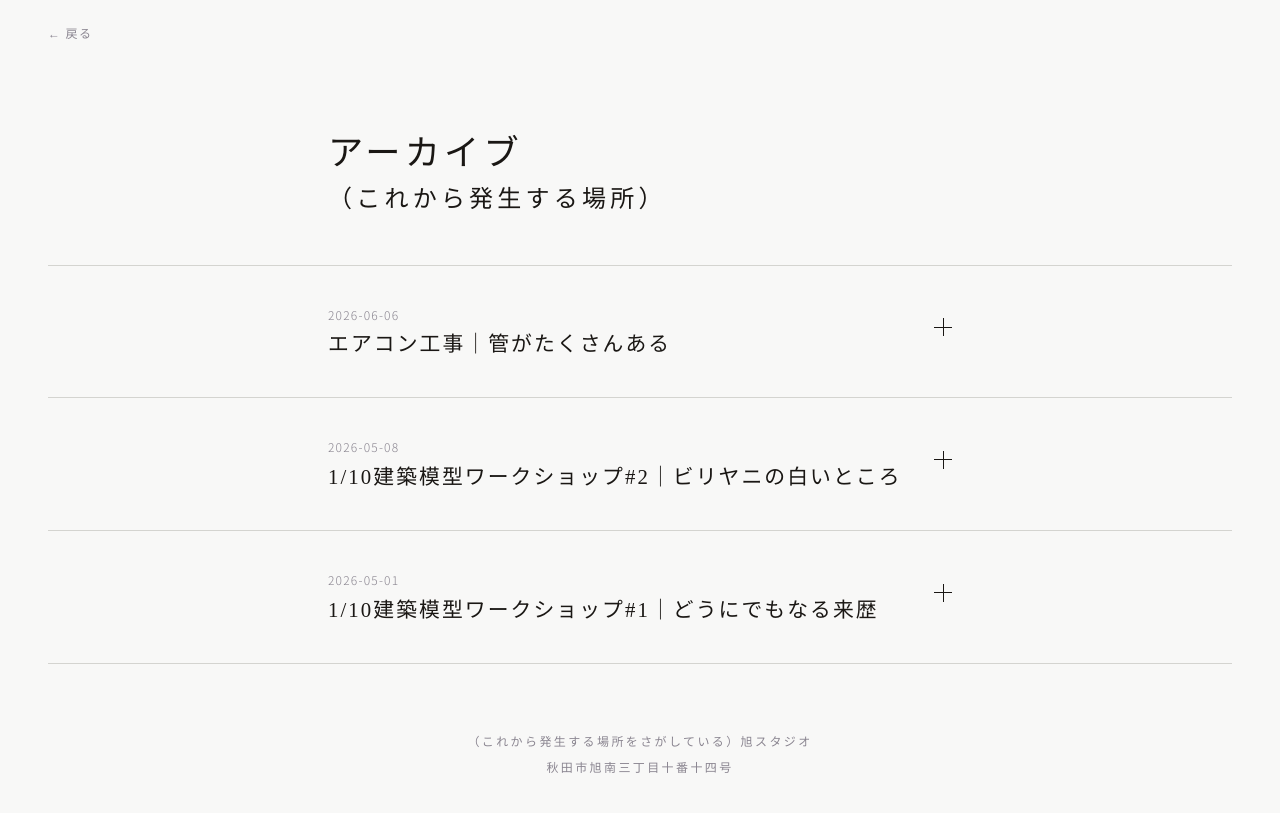
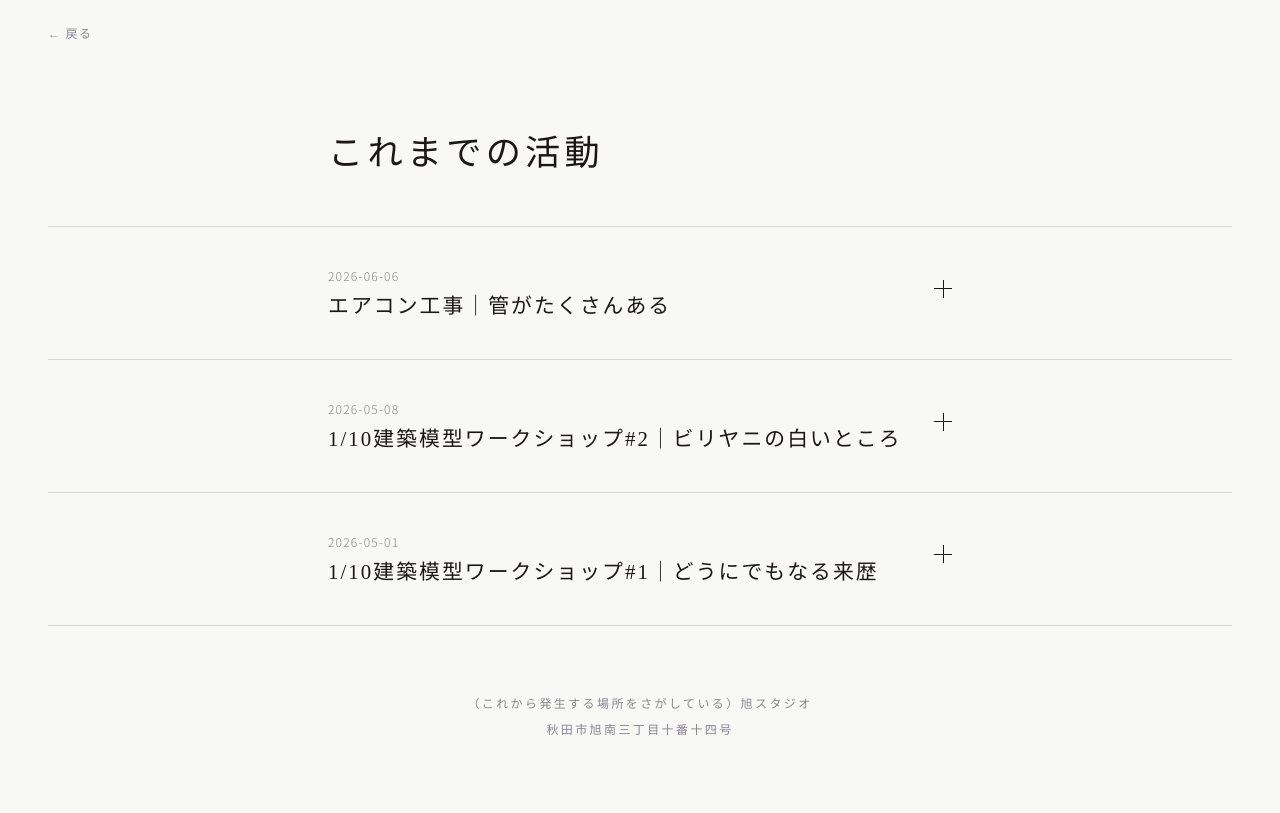
Before and after one commit to 3from2/asahi-studio, a plain HTML site: page archive.html in a window 1280 px wide. Drawn offline with Linux system fonts and the light colour scheme.

Commit message:
Rename archive section to これまでの活動

```diff
--- a/archive.html
+++ b/archive.html
@@ -4,9 +4,9 @@
 <head>
     <meta charset="UTF-8">
     <meta name="viewport" content="width=device-width, initial-scale=1.0">
-    <title>アーカイブ（これから発生する場所）— 旭スタジオ</title>
+    <title>これまでの活動 — 旭スタジオ</title>
     <link rel="icon" type="image/svg+xml" href="assets/icons/favicon.svg">
-    <meta name="description" content="旭スタジオのアーカイブ。">
+    <meta name="description" content="旭スタジオのこれまでの活動。">
     <link rel="preconnect" href="https://fonts.googleapis.com">
     <link rel="preconnect" href="https://fonts.gstatic.com" crossorigin>
     <link href="https://fonts.googleapis.com/css2?family=Noto+Serif+JP:wght@200;300;400;500;600;700;900&family=Noto+Sans+JP:wght@300;400;500&display=swap" rel="stylesheet">
@@ -279,8 +279,7 @@
 
     <header class="page-header">
         <h1 class="page-header-title">
-            アーカイブ
-            <span class="page-header-sub">（これから発生する場所）</span>
+            これまでの活動
         </h1>
     </header>
 
```
Also changed, not shown: index.html (+1 -1 lines).
